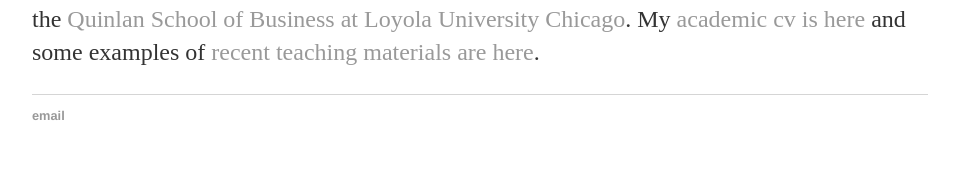
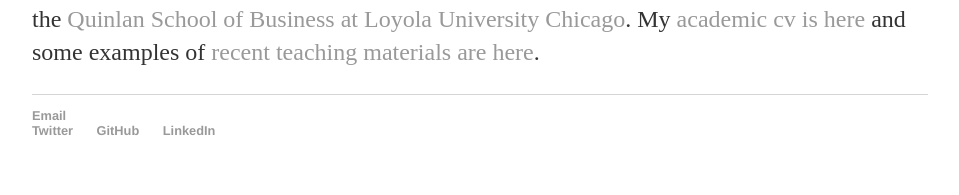
Before and after one commit to kylepeyton/kylepeyton.github.io, a Jekyll site: the page built from index.markdown, in a window 1280 px wide. Shown: the part 734-929 px from the top of the page, without its empty margins (160-1119 px from the left). Built offline with Jekyll 4.4.1, drawn with Linux system fonts in a browser that asks for light colours.

Commit message:
Update design-kp.html

```diff
--- a/_layouts/design-kp.html
+++ b/_layouts/design-kp.html
@@ -15,7 +15,28 @@
 			</div><!-- /.container -->
 			<footer>
 	    		<ul>
-	        		<li><a href="mailto:kyle.peyton@yale.edu">email</a></li>
+	        		<li><a href="mailto:kyle.peyton@yale.edu">Email</a></li><ul>
+				{% if site.twitter_username %}
+				<li>
+					<a href="https://twitter.com/{{ site.twitter_username }}">
+						<i class="fa fa-twitter"></i> Twitter
+					</a>
+				</li>
+				{% endif %}
+				{% if site.github_username %}
+				<li>
+					<a href="https://github.com/{{ site.github_username }}">
+						<i class="fa fa-github"></i> GitHub
+					</a>
+				</li>
+				{% endif %}
+				{% if site.linkedin_username %}
+				<li>
+					<a href="https://linkedin.com/in/{{ site.linkedin_username }}">
+						<i class="fa fa-linkedin"></i> LinkedIn
+					</a>
+				</li>
+				{% endif %}
 			</ul>
 			</footer>
 
```
